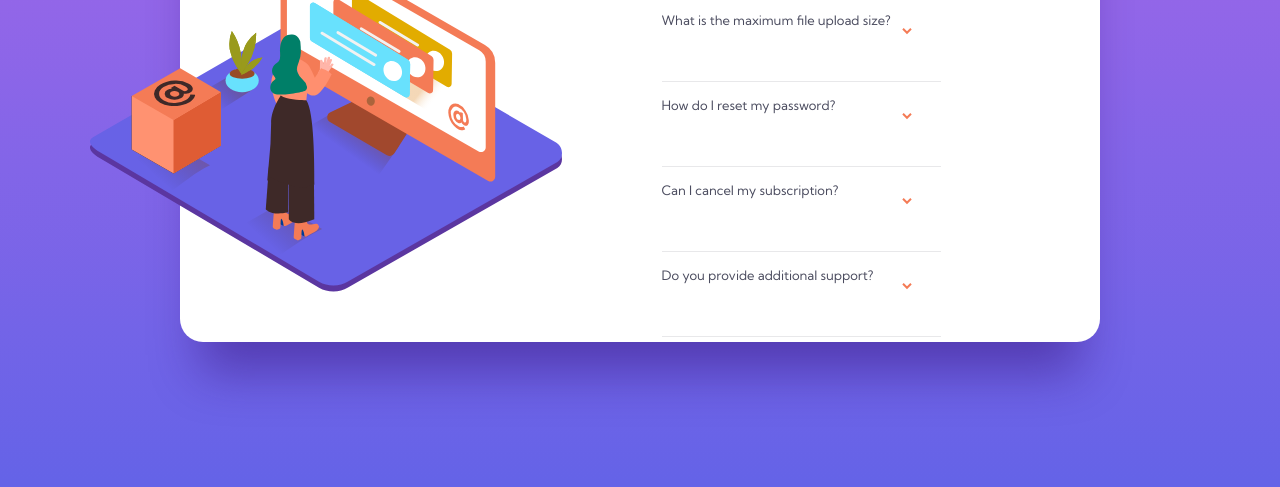
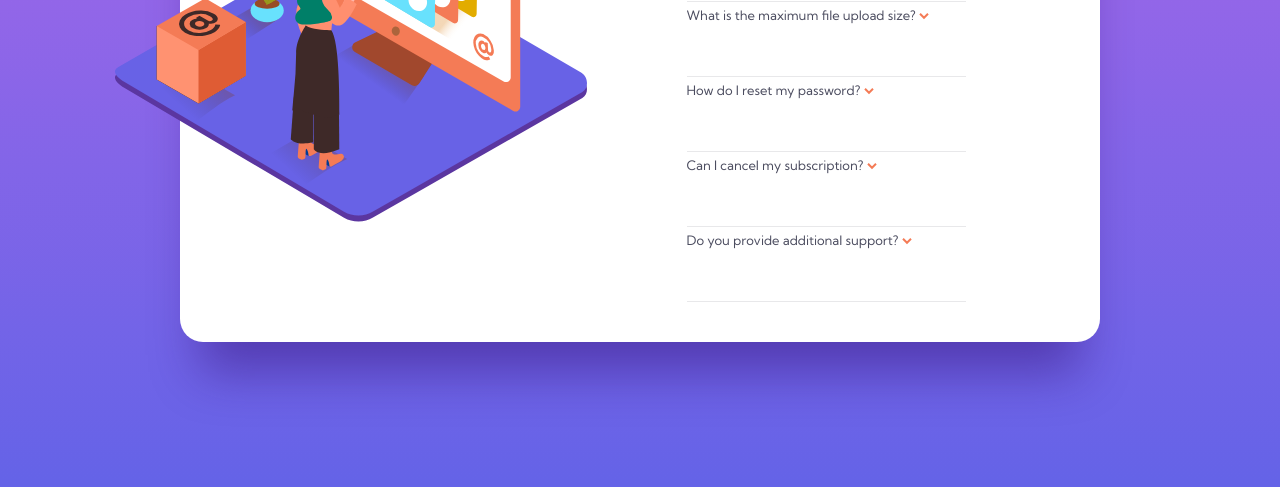
Before and after one commit to shorenatsiklauri/FAQ-accordion-card, a plain HTML site: page index.html in a window 1280 px wide. Shown: the part 313-800 px from the top of the page. Drawn offline with Linux system fonts and the light colour scheme.

Commit message:
commit123

```diff
--- a/index.css
+++ b/index.css
@@ -10,16 +10,13 @@ body {
   display: flex;
   flex-direction: column;
   justify-content: center;
+  align-items: center;
+  margin: auto;
   overflow-x: hidden;
   background: linear-gradient(180deg, #b068e9 0%, #6463e7 100%);
 }
 .card {
   font-family: "Kumbh Sans", sans-serif;
-  margin-top: 148px;
-  margin-bottom: 85px;
-  margin-left: 15px;
-  margin-right: 30px;
-  border-radius: 0px;
   background: #ffffff;
   box-shadow: 0px 50px 50px -20px rgba(53, 18, 122, 0.497159);
   border-radius: 23px;
@@ -27,31 +24,34 @@ body {
   flex-direction: column;
   justify-content: center;
   margin: auto;
+  height: 535px;
+  width: 327px;
+  left: 24px;
+  margin-top: 200px;
+  margin-bottom: 85px;
 }
 
-.smallshedowsvg {
-  margin-left: 200px;
+.boxforanimations {
+  margin-top: -90px;
+  display: flex;
+  justify-content: center;
+  align-self: center;
+  height: 180px;
+  width: 237px;
+  border-radius: 0px;
 }
-.boxforanimations {
-  margin-bottom: 10px;
-}
-svg {
-  height: 643px;
-  width: 327px;
-  border-radius: 0px;
-  margin-left: 65px;
-  margin-top: -345px;
-}
+
 .boxfortexts {
-  margin-top: -120px;
+  margin-top: 10px;
   display: flex;
   flex-direction: column;
   justify-content: center;
   align-items: center;
   gap: 15px;
-  margin-bottom: 30px;
+  margin-bottom: 50px;
 }
 .textbox {
+  margin-top: -10px;
   height: 70px;
   width: 279px;
   left: 0px;
@@ -64,11 +64,6 @@ svg {
   font-size: 13px;
   line-height: 16px;
   color: #4b4c5f;
-}
-.textbox svg {
-  margin: auto;
-  padding-left: 240px;
-  padding-top: -100px;
 }
 
 .showtext {
@@ -108,13 +103,19 @@ svg {
     width: 920px;
   }
 
-  svg {
-    margin-left: -250px;
-    margin-top: 60px;
+  .boxforanimations {
+    margin-top: -90px;
+    display: flex;
+    justify-content: center;
+    align-self: center;
     height: 359px;
     width: 472px;
+    left: -84px;
+    top: 70px;
     border-radius: 0px;
+    margin-left: -200px;
   }
+
   .boxfortexts {
     margin-top: 65px;
     margin-left: 100px;
--- a/index.html
+++ b/index.html
@@ -446,9 +446,31 @@
       </div>
       <div class="boxfortexts">
         <h1>FAQ</h1>
-        <div class="textbox" onclick="toggleText(event)">
+        <div class="textbox" onclick="toggleText(0)">
           How many team members can I invite?
 
+          <div class="showtext">
+            No more than 2GB. All files in your account must fit your allotted
+            storage space.
+          </div>
+          <svg
+            class="animation-svg"
+            width="10"
+            height="7"
+            xmlns="http://www.w3.org/2000/svg"
+          >
+            <path
+              d="M1 .799l4 4 4-4"
+              stroke="#F47B56"
+              stroke-width="2"
+              fill="none"
+              fill-rule="evenodd"
+            />
+          </svg>
+        </div>
+
+        <div class="textbox" onclick="toggleText(1)">
+          What is the maximum file upload size?
           <div class="showtext">
             No more than 2GB. All files in your account must fit your allotted
             storage space.
@@ -464,23 +486,7 @@
           </svg>
         </div>
 
-        <div class="textbox" onclick="toggleText(event)">
-          What is the maximum file upload size?
-          <div class="showtext">
-            No more than 2GB. All files in your account must fit your allotted
-            storage space.
-          </div>
-          <svg width="10" height="7" xmlns="http://www.w3.org/2000/svg">
-            <path
-              d="M1 .799l4 4 4-4"
-              stroke="#F47B56"
-              stroke-width="2"
-              fill="none"
-              fill-rule="evenodd"
-            />
-          </svg>
-        </div>
-        <div class="textbox" onclick="toggleText(event)">
+        <div class="textbox" onclick="toggleText(2)">
           How do I reset my password?
           <div class="showtext">
             No more than 2GB. All files in your account must fit your allotted
@@ -496,12 +502,8 @@
             />
           </svg>
         </div>
-        <div class="textbox" onclick="toggleText(event)">
+        <div class="textbox" onclick="toggleText(3)">
           Can I cancel my subscription?
-          <div class="showtext">
-            No more than 2GB. All files in your account must fit your allotted
-            storage space.
-          </div>
           <svg width="10" height="7" xmlns="http://www.w3.org/2000/svg">
             <path
               d="M1 .799l4 4 4-4"
@@ -511,8 +513,12 @@
               fill-rule="evenodd"
             />
           </svg>
+          <div class="showtext">
+            No more than 2GB. All files in your account must fit your allotted
+            storage space.
+          </div>
         </div>
-        <div class="textbox" onclick="toggleText(event)">
+        <div class="textbox" onclick="toggleText(4)">
           Do you provide additional support?
           <div class="showtext">
             No more than 2GB. All files in your account must fit your allotted
--- a/index.js
+++ b/index.js
@@ -1,6 +1,16 @@
-const textbox = document.querySelector(".textbox");
+const textbox = document.querySelectorAll(".textbox");
+const svg = document.querySelectorAll(".textbox svg");
+const showtext = document.querySelectorAll(".showtext");
 
-function toggleText(event) {
-  event.target.classList.toggle("active");
-  event.target.classList.toggle("bold");
+function toggleText(index) {
+  const textDisplay = showtext[index].style.display;
+  if (textDisplay === "block") {
+    textbox[index].classList.remove("bold");
+    showtext[index].style.display = "none";
+    svg[index].style.transform = "rotate(0deg)";
+  } else {
+    textbox[index].classList.add("bold");
+    showtext[index].style.display = "block";
+    svg[index].style.transform = "rotate(180deg)";
+  }
 }
```
